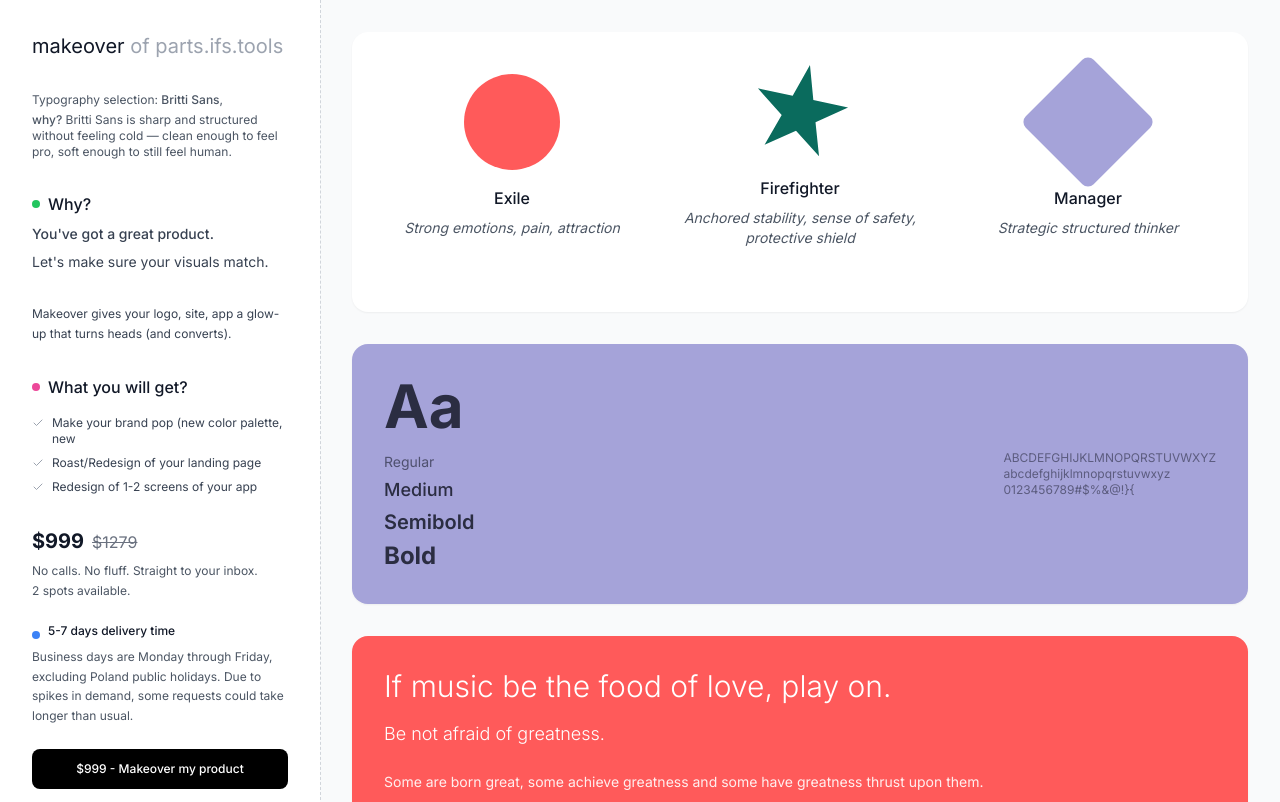
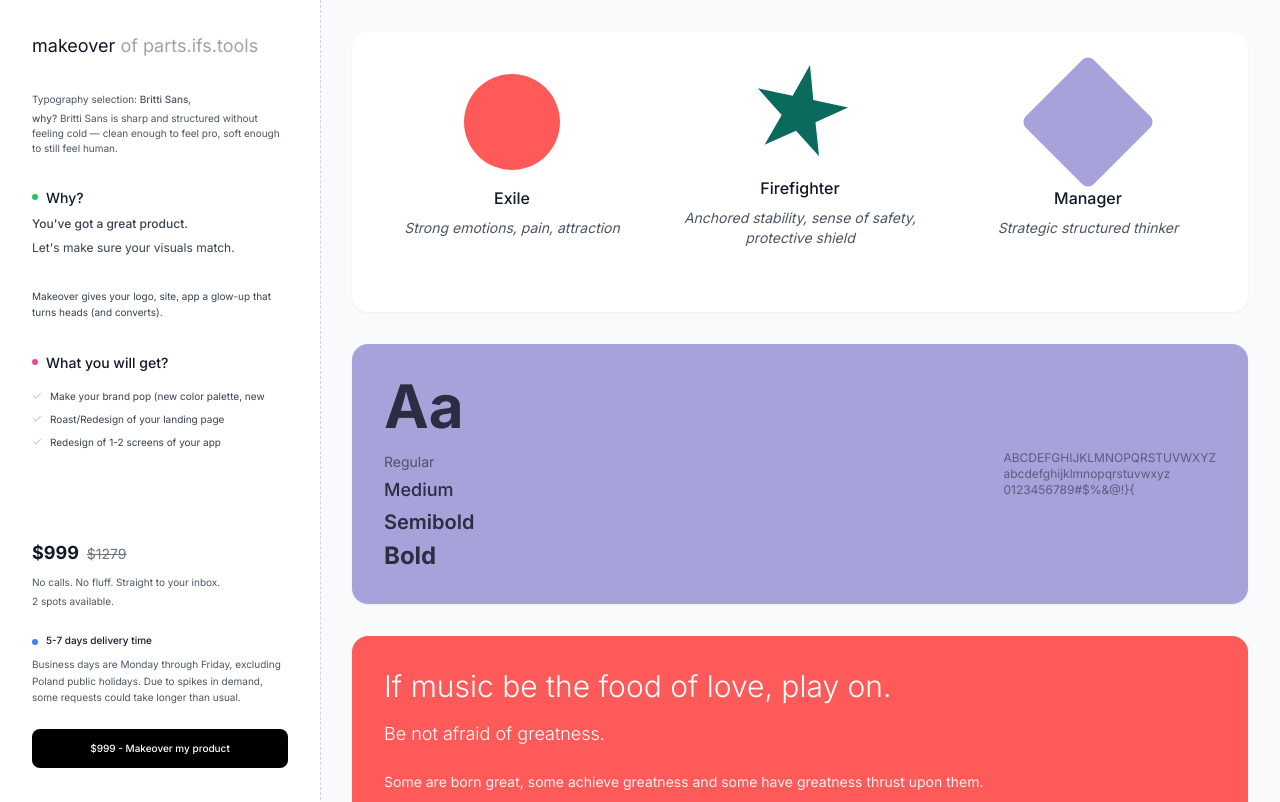
Before and after one commit to noorkarimmehedi/glowup-visual-forge, a React (Vite) app: page / in a window 1280 px wide. Shown: the top 802 px of the page. Built offline with nearby package versions, Linux system fonts and the light colour scheme.

Commit message:
Reduce text size further
Further decrease text sizes in the left sidebar.

```diff
--- a/src/components/Sidebar.tsx
+++ b/src/components/Sidebar.tsx
@@ -8,15 +8,15 @@ export const Sidebar = () => {
       <div>
         {/* Header */}
         <div className="mb-8">
-          <h1 className="text-xl font-normal text-gray-900 mb-1">
+          <h1 className="text-lg font-normal text-gray-900 mb-1">
             makeover <span className="text-gray-400">of parts.ifs.tools</span>
           </h1>
         </div>
 
         {/* Typography section */}
         <div className="mb-8">
-          <p className="text-xs text-gray-600 mb-1">Typography selection: <span className="font-medium">Britti Sans</span>,</p>
-          <p className="text-xs text-gray-600">
+          <p className="text-[10px] text-gray-600 mb-1">Typography selection: <span className="font-medium">Britti Sans</span>,</p>
+          <p className="text-[10px] text-gray-600">
             <span className="font-medium">why?</span> Britti Sans is sharp and structured without feeling cold — clean enough to feel pro, soft enough to still feel human.
           </p>
         </div>
@@ -24,15 +24,15 @@ export const Sidebar = () => {
         {/* Why section */}
         <div className="mb-8">
           <div className="flex items-start gap-2 mb-2">
-            <div className="w-2 h-2 bg-green-500 rounded-full mt-2 flex-shrink-0"></div>
-            <h2 className="text-base font-medium text-gray-900">Why?</h2>
+            <div className="w-1.5 h-1.5 bg-green-500 rounded-full mt-1.5 flex-shrink-0"></div>
+            <h2 className="text-sm font-medium text-gray-900">Why?</h2>
           </div>
-          <p className="text-gray-700 mb-2 font-medium text-sm">You've got a great product.</p>
-          <p className="text-gray-700 text-sm">Let's make sure your visuals match.</p>
+          <p className="text-gray-700 mb-2 font-medium text-xs">You've got a great product.</p>
+          <p className="text-gray-700 text-xs">Let's make sure your visuals match.</p>
         </div>
 
         <div className="mb-8">
-          <p className="text-gray-700 text-xs leading-relaxed">
+          <p className="text-gray-700 text-[10px] leading-relaxed">
             Makeover gives your logo, site, app a glow-up that turns heads (and converts).
           </p>
         </div>
@@ -40,21 +40,21 @@ export const Sidebar = () => {
         {/* What you will get section */}
         <div className="mb-8">
           <div className="flex items-start gap-2 mb-4">
-            <div className="w-2 h-2 bg-pink-500 rounded-full mt-2 flex-shrink-0"></div>
-            <h3 className="text-base font-medium text-gray-900">What you will get?</h3>
+            <div className="w-1.5 h-1.5 bg-pink-500 rounded-full mt-1.5 flex-shrink-0"></div>
+            <h3 className="text-sm font-medium text-gray-900">What you will get?</h3>
           </div>
 
-          <div className="space-y-2 text-xs text-gray-700">
+          <div className="space-y-2 text-[10px] text-gray-700">
             <div className="flex items-start gap-2">
-              <Check className="w-3 h-3 text-gray-400 mt-0.5 flex-shrink-0" />
+              <Check className="w-2.5 h-2.5 text-gray-400 mt-0.5 flex-shrink-0" />
               <span>Make your brand pop (new color palette, new</span>
             </div>
             <div className="flex items-start gap-2">
-              <Check className="w-3 h-3 text-gray-400 mt-0.5 flex-shrink-0" />
+              <Check className="w-2.5 h-2.5 text-gray-400 mt-0.5 flex-shrink-0" />
               <span>Roast/Redesign of your landing page</span>
             </div>
             <div className="flex items-start gap-2">
-              <Check className="w-3 h-3 text-gray-400 mt-0.5 flex-shrink-0" />
+              <Check className="w-2.5 h-2.5 text-gray-400 mt-0.5 flex-shrink-0" />
               <span>Redesign of 1-2 screens of your app</span>
             </div>
           </div>
@@ -66,26 +66,26 @@ export const Sidebar = () => {
         {/* Pricing */}
         <div className="mb-6">
           <div className="flex items-baseline gap-2 mb-2">
-            <span className="text-xl font-bold text-gray-900">$999</span>
-            <span className="text-base text-gray-500 line-through">$1279</span>
+            <span className="text-lg font-bold text-gray-900">$999</span>
+            <span className="text-sm text-gray-500 line-through">$1279</span>
           </div>
-          <p className="text-xs text-gray-600 mb-1">No calls. No fluff. Straight to your inbox.</p>
-          <p className="text-xs text-gray-600 mb-4">2 spots available.</p>
+          <p className="text-[10px] text-gray-600 mb-1">No calls. No fluff. Straight to your inbox.</p>
+          <p className="text-[10px] text-gray-600 mb-4">2 spots available.</p>
         </div>
 
         {/* Delivery info */}
         <div className="mb-6">
           <div className="flex items-start gap-2 mb-2">
-            <div className="w-2 h-2 bg-blue-500 rounded-full mt-2 flex-shrink-0"></div>
-            <span className="text-xs font-medium text-gray-900">5-7 days delivery time</span>
+            <div className="w-1.5 h-1.5 bg-blue-500 rounded-full mt-1.5 flex-shrink-0"></div>
+            <span className="text-[10px] font-medium text-gray-900">5-7 days delivery time</span>
           </div>
-          <p className="text-xs text-gray-600 leading-relaxed">
+          <p className="text-[10px] text-gray-600 leading-relaxed">
             Business days are Monday through Friday, excluding Poland public holidays. Due to spikes in demand, some requests could take longer than usual.
           </p>
         </div>
 
         {/* CTA Button */}
-        <button className="bg-black text-white px-6 py-3 rounded-lg text-xs font-medium hover:bg-gray-800 transition-colors w-full">
+        <button className="bg-black text-white px-6 py-3 rounded-lg text-[10px] font-medium hover:bg-gray-800 transition-colors w-full">
           $999 - Makeover my product
         </button>
       </div>
```
